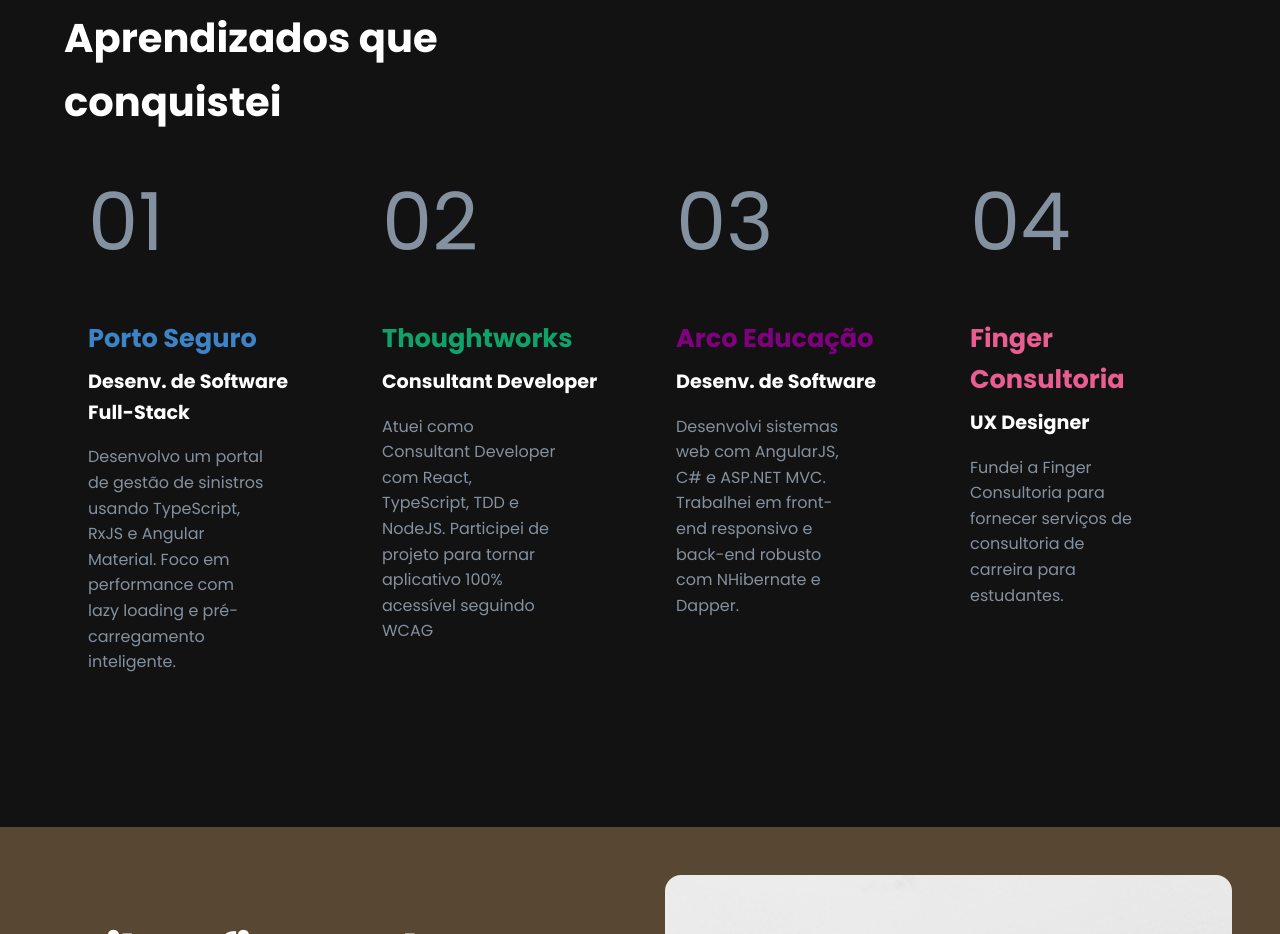
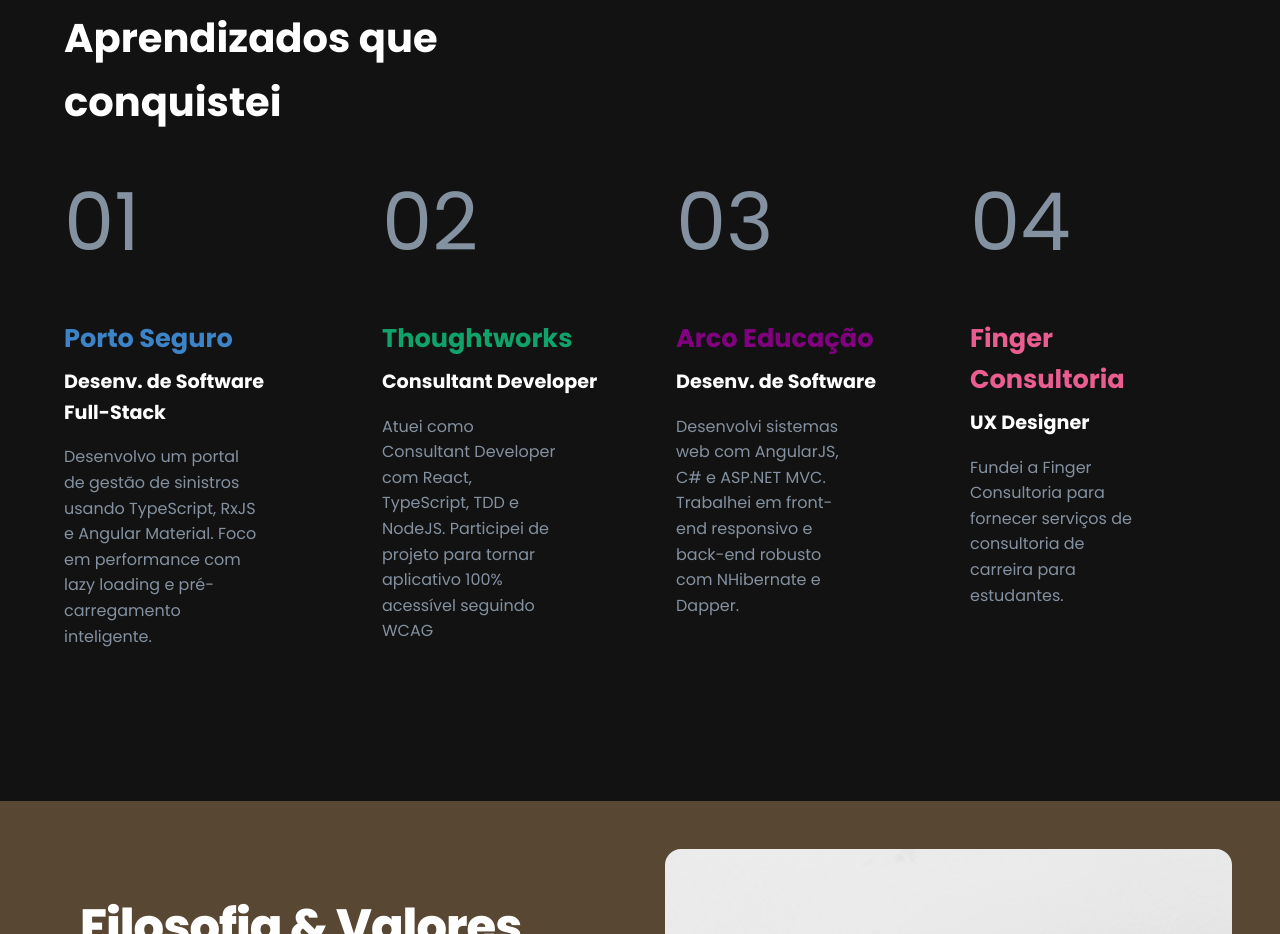
Before and after one commit to Scriblet/portfolio-2025, a React (Vite) app: page / in a window 1280 px wide. Shown: the part 1000-1934 px from the top of the page. Built offline with nearby package versions, Linux system fonts and the light colour scheme.

Commit message:
fix: Ajustar o preenchimento à esquerda do primeiro item na seção de experiências para melhor alinhamento

```diff
--- a/src/pages/experience/experience.tsx
+++ b/src/pages/experience/experience.tsx
@@ -117,6 +117,7 @@
             key={exp.id}
             sx={{
               padding: isMobile ? "1rem" : "1.5rem",
+              paddingLeft: index === 0 ? "0" : "1.5rem",
               height: "100%",
               display: "flex",
               flexDirection: "column",
```
